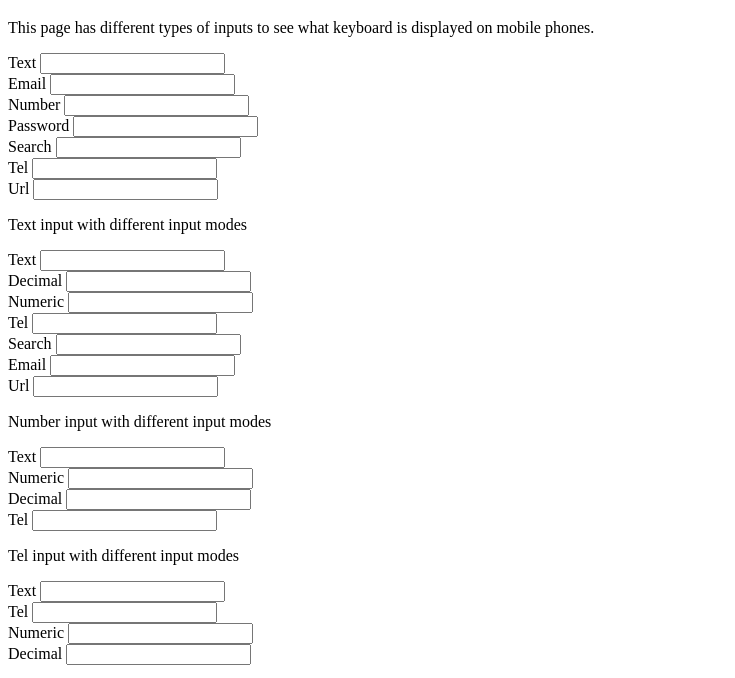
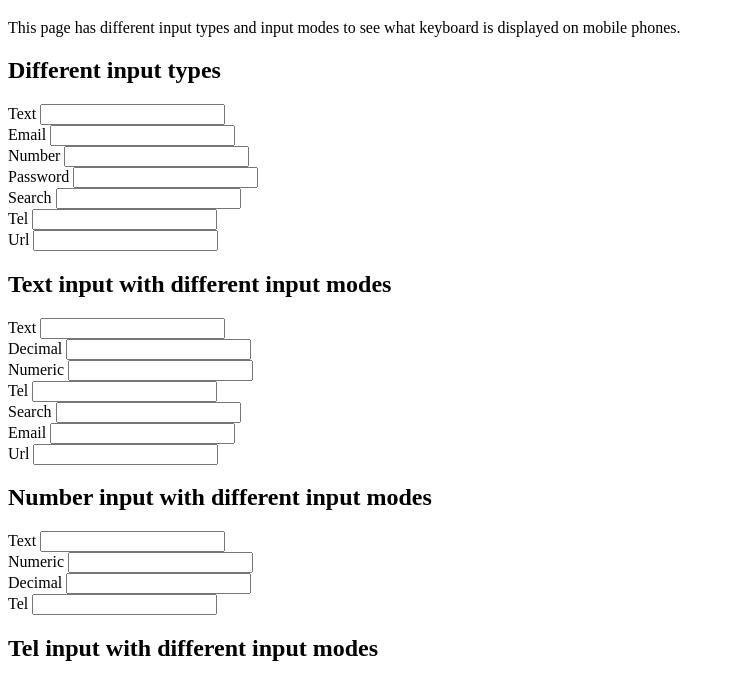
Before and after one commit to ermshiperete/input-intents, a plain HTML site: page index.html in a window 1280 px wide. Shown: the part 61-739 px from the top of the page, without its empty margins (0-735 px from the left). Drawn offline with Linux system fonts and the light colour scheme.

Commit message:
Improve formatting

```diff
--- a/index.html
+++ b/index.html
@@ -2,12 +2,13 @@
 <html lang="en">
 	<head>
 		<meta charset="UTF-8">
-		<meta name="viewport" content="width=device-width, initial-scale=1.0">
 		<title>Input Type Test Page</title>
 	</head>
 	<body>
 		<h1>Input Type Test Page</h1>
-		<p>This page has different types of inputs to see what keyboard is displayed on mobile phones.</p>
+		<p>This page has different input types and input modes to see what keyboard is displayed on mobile phones.</p>
+
+		<h2>Different input types</h2>
 		<label for="text">Text</label>
 		<input type="text" id="text"><br>
 		<label for="email">Email</label>
@@ -23,7 +24,7 @@
 		<label for="url">Url</label>
 		<input type="url" id="url"><br>
 
-		<p>Text input with different input modes</p>
+		<h2>Text input with different input modes</h2>
 		<label for="mode-text">Text</label>
 		<input type="text" id="mode-text" inputmode="text"><br>
 		<label for="mode-decimal">Decimal</label>
@@ -39,7 +40,7 @@
 		<label for="mode-url">Url</label>
 		<input type="text" id="mode-url" inputmode="url"><br>
 
-		<p>Number input with different input modes</p>
+		<h2>Number input with different input modes</h2>
 		<label for="node-number-text">Text</label>
 		<input type="number" id="node-number-text" inputmode="text"><br>
 		<label for="node-number-numeric">Numeric</label>
@@ -49,7 +50,7 @@
 		<label for="node-number-tel">Tel</label>
 		<input type="number" id="node-number-tel" inputmode="tel"><br>
 
-		<p>Tel input with different input modes</p>
+		<h2>Tel input with different input modes</h2>
 		<label for="node-tel-text">Text</label>
 		<input type="tel" id="node-tel-text" inputmode="text"><br>
 		<label for="node-tel-tel">Tel</label>
@@ -59,7 +60,7 @@
 		<label for="mode-tel-decimal">Decimal</label>
 		<input type="tel" id="mode-tel-decimal" inputmode="decimal"><br>
 
-		<p>Inputs that don't show OSK</p>
+		<h2>Inputs that don't show OSK</h2>
 		<label for="date">Date</label>
 		<input type="date" id="date"><br>
 		<label for="time">Time</label>
```
